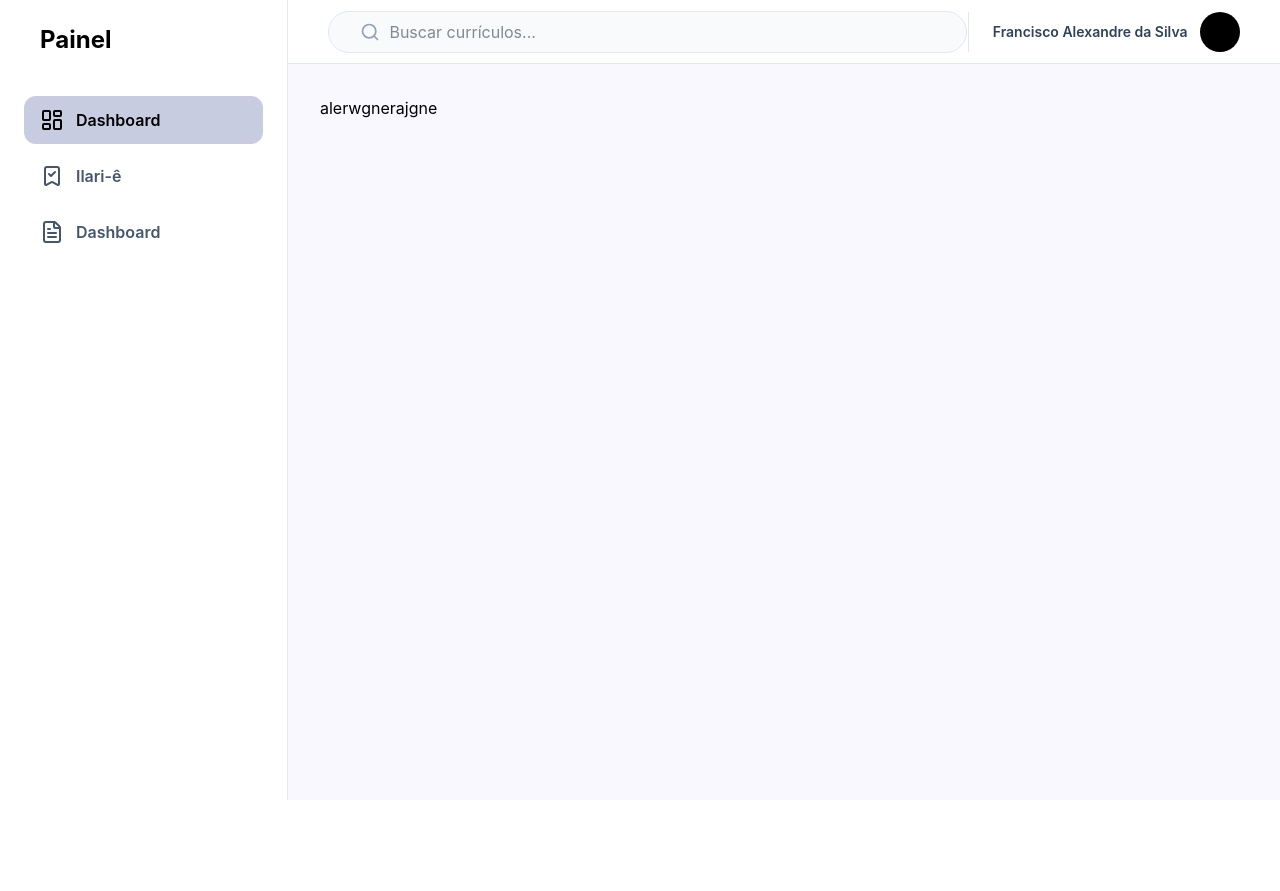
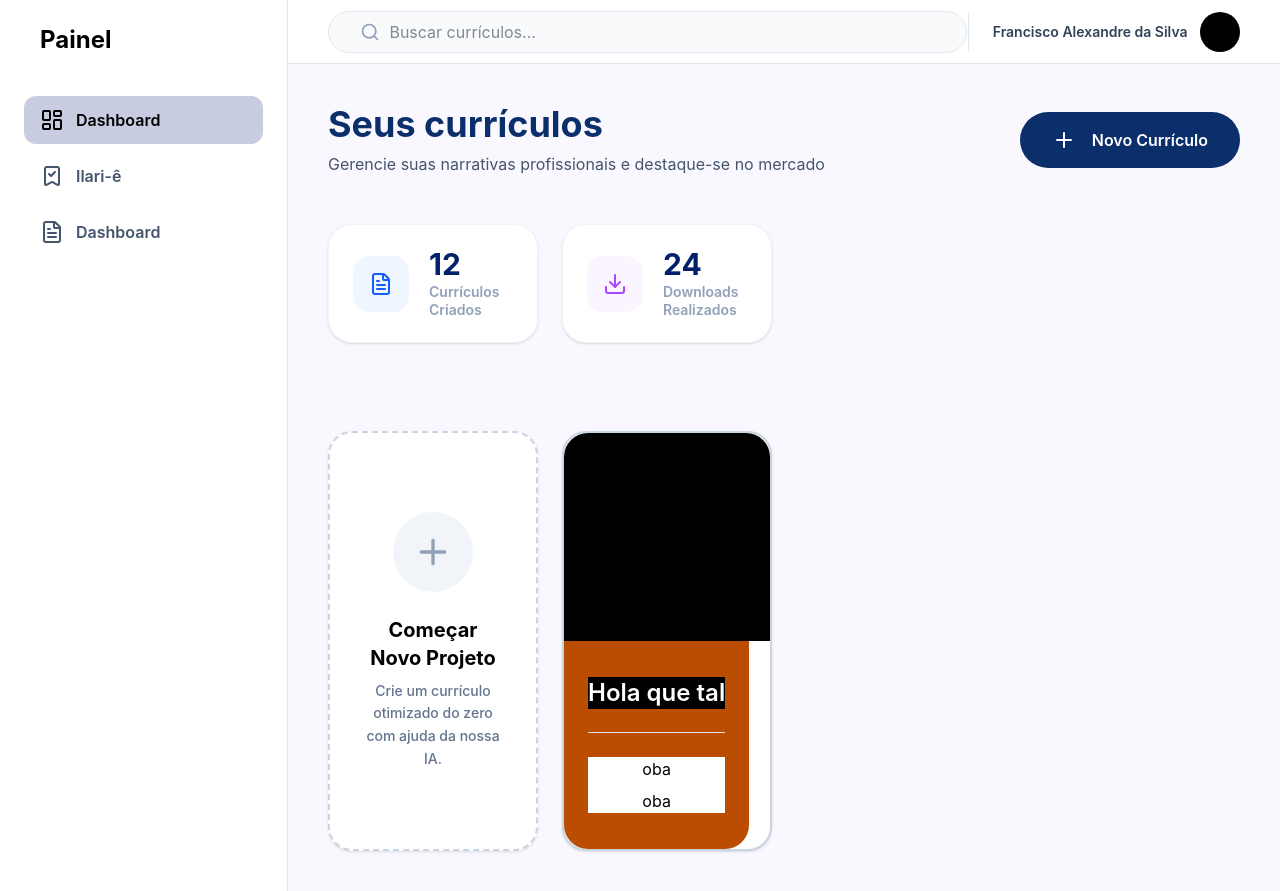
Before and after one commit to CiscoFrann/gerador-curriculo, a React (Vite) app: page /dashboard in a window 1280 px wide. Before the commit the page ends 800 px from the top, so only its background shows below. Built offline with nearby package versions, Linux system fonts and the light colour scheme.

Commit message:
feat: build dashboard layout with resume cards and create resume card component

```diff
--- a/src/Layouts/DashboardLayout.tsx
+++ b/src/Layouts/DashboardLayout.tsx
@@ -9,7 +9,7 @@ export default function DashboardLayout() {
       <div className="flex-1 flex flex-col">
         <Header />
 
-        <main className="flex-1 p-8">
+        <main className="flex-1 p-10">
           <Outlet />
         </main>
       </div>
--- /dev/null
+++ b/src/components/ResumerCard/CreateResumerCard.tsx
@@ -0,0 +1,21 @@
+import { Plus } from "lucide-react";
+
+export default function CreateResumeCard() {
+  return (
+    <button className="group bg-white rounded-3xl p-8 border-2 border-dashed border-slate-300 shadow-sm flex flex-col items-center justify-center text-center gap-6 h-105 transition-all hover:border-brand-blueAction hover:border-solid hover:bg-slate-50 hover:scale-102 cursor-pointer ">
+      <div className="w-20 h-20 rounded-full bg-slate-100 flex items-center justify-center group-hover:bg-brand-blueAction transition-colors">
+        <Plus className="w-10 h-10 text-slate-400 group-hover:text-white group-hover:text-brand-blueAction group-hover:scale-110 transition-all duration-200 " />
+      </div>
+
+      <div className="flex flex-col gap-2">
+        <h4 className="text-xl font-bold text-brand-blueDeep group-hover:text-brand-blueAction transition-colors">
+          Começar Novo Projeto
+        </h4>
+
+        <p className="text-sm font-medium text-slate-500 max-w-55 leading-relaxed">
+          Crie um currículo otimizado do zero com ajuda da nossa IA.
+        </p>
+      </div>
+    </button>
+  );
+}
--- /dev/null
+++ b/src/components/ResumerCard/ResumerCard.tsx
@@ -0,0 +1,17 @@
+export default function ResumeCard() {
+  return (
+    <button className="group bg-white rounded-3xl border-2 border-slate-300 shadow-sm flex flex-col h-105 transition-all hover:border-brand-blueAction hover:scale-102 cursor-pointer ">
+      <div className="bg-black w-full h-1/2 rounded-t-3xl"></div>
+      <div className="flex flex-col bg-amber-700 flex-1 rounded-b-3xl p-6 justify-around">
+        <div className="flex flex-row bg-black items-center text-start">
+          <h1 className="text-white text-2xl font-semibold">Hola que tal</h1>
+        </div>
+        <div className="w-full h-px bg-slate-200 rounded-full"></div>
+        <div className="flex flex-col gap-2 bg-white text-black">
+          <span>oba</span>
+          <span>oba</span>
+        </div>
+      </div>
+    </button>
+  );
+}
--- a/src/pages/Dashboard/index.tsx
+++ b/src/pages/Dashboard/index.tsx
@@ -1,9 +1,66 @@
-//import { useNavigate } from "react-router-dom";
+import { FileText, Download } from "lucide-react";
+
+import { Plus } from "lucide-react";
+import CreateResumeCard from "../../components/ResumerCard/CreateResumerCard";
+import ResumeCard from "../../components/ResumerCard/ResumerCard";
 
 export default function Dashboard() {
   return (
-    <div className=" ">
-      <h1>alerwgnerajgne</h1>
+    <div className="flex flex-col gap-12">
+      <div className="flex flex-row items-center justify-between">
+        <div className="flex flex-col gap-2">
+          <h1 className="text-4xl text-[#0B2F6B] font-bold texto">
+            Seus currículos
+          </h1>
+          <span className="text-slate-600">
+            Gerencie suas narrativas profissionais e destaque-se no mercado
+          </span>
+        </div>
+
+        <button className="flex flex-row text-white font-semibold gap-4 bg-[#0B2F6B] cursor-pointer rounded-full items-center py-4 px-8 hover:scale-[1.02] transition-all duration-200">
+          <Plus />
+          <span>Novo Currículo</span>
+        </button>
+      </div>
+
+      <section className="max-w-6xl grid grid-cols-4 gap-6 mb-10">
+        <div className="bg-white p-6 rounded-3xl border border-slate-100 shadow-sm flex items-center gap-5 transition-transform hover:scale-[1.02] cursor-default">
+          <div className="w-14 h-14 rounded-2xl bg-blue-50 flex items-center justify-center shrink-0">
+            <FileText className="w-6 h-6 text-blue-600" />
+          </div>
+          <div className="flex flex-col">
+            <span className="text-3xl font-bold text-[#012169] leading-none mb-1">
+              12
+            </span>
+            <span className="text-sm font-semibold text-slate-400 leading-tight">
+              Currículos
+              <br />
+              Criados
+            </span>
+          </div>
+        </div>
+
+        <div className="bg-white p-6 rounded-3xl border border-slate-100 shadow-sm flex items-center gap-5 transition-transform hover:scale-[1.02] cursor-default">
+          <div className="w-14 h-14 rounded-2xl bg-purple-50 flex items-center justify-center shrink-0">
+            <Download className="w-6 h-6 text-purple-500" />
+          </div>
+          <div className="flex flex-col">
+            <span className="text-3xl font-bold text-[#012169] leading-none mb-1">
+              24
+            </span>
+            <span className="text-sm font-semibold text-slate-400 leading-tight">
+              Downloads
+              <br />
+              Realizados
+            </span>
+          </div>
+        </div>
+      </section>
+
+      <main className="grid md:grid-cols-2 lg:grid-cols-3 xl:grid-cols-4 gap-6">
+        <CreateResumeCard />
+        <ResumeCard />
+      </main>
     </div>
   );
 }
--- /dev/null
+++ b/src/teste.tsx
@@ -0,0 +1,85 @@
+import { FileText, Eye, Download, Star } from "lucide-react";
+
+export default function DashboardPage() {
+  return (
+    <div className="max-w-7xl mx-auto w-full">
+      {/* A MÁGICA DO GRID:
+        grid-cols-1 no celular (um em cima do outro)
+        lg:grid-cols-4 em telas grandes (4 colunas perfeitas)
+        gap-6 é a distância exata entre eles
+      */}
+      <section className="grid grid-cols-1 md:grid-cols-2 lg:grid-cols-4 gap-6 mb-10">
+        {/* CARD 1: Currículos Criados */}
+        <div className="bg-white p-6 rounded-3xl border border-slate-100 shadow-sm flex items-center gap-5 transition-transform hover:scale-[1.02] cursor-default">
+          {/* O quadrado azul clarinho do ícone */}
+          <div className="w-14 h-14 rounded-2xl bg-blue-50 flex items-center justify-center shrink-0">
+            <FileText className="w-6 h-6 text-blue-600" />
+          </div>
+          <div className="flex flex-col">
+            <span className="text-3xl font-bold text-[#012169] leading-none mb-1">
+              12
+            </span>
+            <span className="text-sm font-semibold text-slate-400 leading-tight">
+              Currículos
+              <br />
+              Criados
+            </span>
+          </div>
+        </div>
+
+        {/* CARD 2: Visualizações */}
+        <div className="bg-white p-6 rounded-3xl border border-slate-100 shadow-sm flex items-center gap-5 transition-transform hover:scale-[1.02] cursor-default">
+          <div className="w-14 h-14 rounded-2xl bg-emerald-50 flex items-center justify-center shrink-0">
+            <Eye className="w-6 h-6 text-emerald-500" />
+          </div>
+          <div className="flex flex-col">
+            <span className="text-3xl font-bold text-[#012169] leading-none mb-1">
+              458
+            </span>
+            <span className="text-sm font-semibold text-slate-400 leading-tight">
+              Visualizações
+              <br />
+              Totais
+            </span>
+          </div>
+        </div>
+
+        {/* CARD 3: Downloads */}
+        <div className="bg-white p-6 rounded-3xl border border-slate-100 shadow-sm flex items-center gap-5 transition-transform hover:scale-[1.02] cursor-default">
+          <div className="w-14 h-14 rounded-2xl bg-purple-50 flex items-center justify-center shrink-0">
+            <Download className="w-6 h-6 text-purple-500" />
+          </div>
+          <div className="flex flex-col">
+            <span className="text-3xl font-bold text-[#012169] leading-none mb-1">
+              24
+            </span>
+            <span className="text-sm font-semibold text-slate-400 leading-tight">
+              Downloads
+              <br />
+              Realizados
+            </span>
+          </div>
+        </div>
+
+        {/* CARD 4: Score Médio */}
+        <div className="bg-white p-6 rounded-3xl border border-slate-100 shadow-sm flex items-center gap-5 transition-transform hover:scale-[1.02] cursor-default">
+          <div className="w-14 h-14 rounded-2xl bg-orange-50 flex items-center justify-center shrink-0">
+            <Star className="w-6 h-6 text-orange-500" />
+          </div>
+          <div className="flex flex-col">
+            <span className="text-3xl font-bold text-[#012169] leading-none mb-1">
+              98
+            </span>
+            <span className="text-sm font-semibold text-slate-400 leading-tight">
+              Score Médio
+              <br />
+              IA
+            </span>
+          </div>
+        </div>
+      </section>
+
+      {/* O resto da sua página vai aqui para baixo... */}
+    </div>
+  );
+}
```
